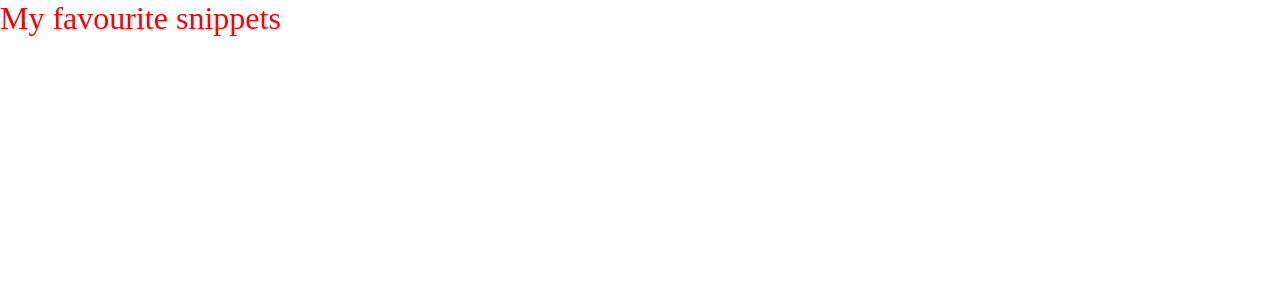
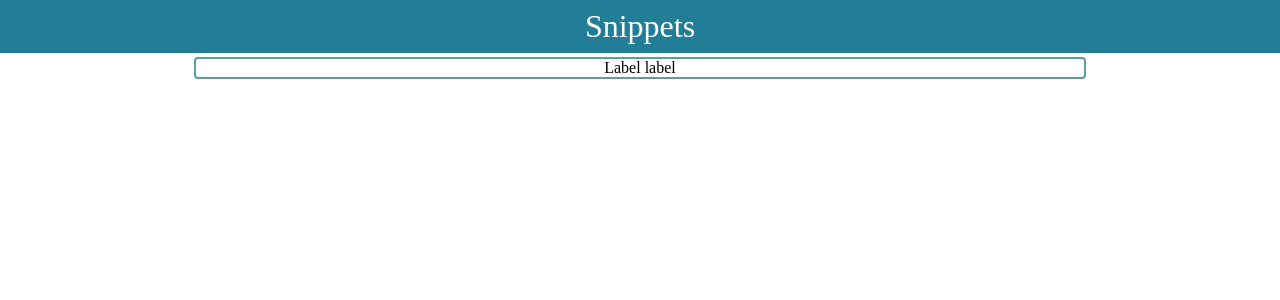
Before and after one commit to ivanburda1986/snippets, a React (Create React App) app: page / in a window 1280 px wide. Shown: the top 300 px of the page. Built offline with nearby package versions, Linux system fonts and the light colour scheme.

Commit message:
header options

```diff
--- a/src/components/Header/Header.module.css
+++ b/src/components/Header/Header.module.css
@@ -1,4 +1,20 @@
 .header {
-  color: red;
+  width: 100%;
+  margin: 0 auto;
+  justify-content: center;
+  align-items: center;
+  text-align: center;
+}
+
+.headerTitle {
+  background-color: rgb(33, 126, 150);
+  color: white;
   font-size: 2rem;
+  padding: 0.25em;
 }
+
+.headerOptions {
+  margin: 0.25em;
+  border-radius: 0.25rem;
+  border: 2px solid cadetblue;
+}
--- a/src/components/Header/Header.tsx
+++ b/src/components/Header/Header.tsx
@@ -1,6 +1,14 @@
 import React from "react";
 import classes from "./Header.module.css";
+import sharedStyles from "../sharedStyles/sharedStyles.module.css";
 
 export function Header() {
-  return <div className={classes.header}>My favourite snippets</div>;
+  return (
+    <div className={classes.header}>
+      <div className={classes.headerTitle}>Snippets</div>
+      <div className={sharedStyles.container}>
+        <div className={classes.headerOptions}>Label label</div>
+      </div>
+    </div>
+  );
 }
--- /dev/null
+++ b/src/components/sharedStyles/sharedStyles.module.css
@@ -0,0 +1,4 @@
+.container {
+  max-width: 900px;
+  margin: 0 auto;
+}
```
